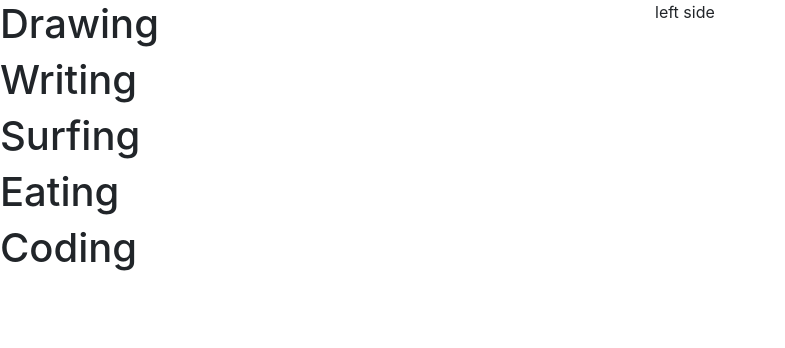
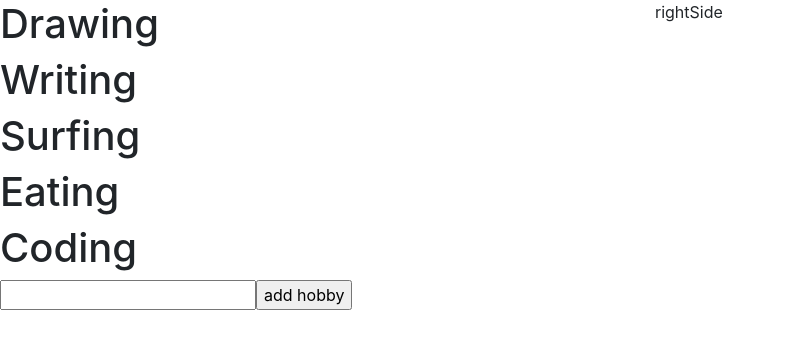
Before and after one commit to AliMasarweh/FullStack-Test, a React (Create React App) app: page / in a window 1280 px wide. Shown: the top 348 px of the page, without its empty margins (0-785 px from the left). Built offline with nearby package versions, Linux system fonts and the light colour scheme.

Commit message:
added button and input text, have some problems with validations

```diff
--- a/src/index.js
+++ b/src/index.js
@@ -5,20 +5,56 @@ class App extends React.Component {
   constructor(props) {
     super(props);
     this.state = {
-      hobbies: ["Drawing", "Writing", "Surfing", "Eating", "Coding"]
+      hobbies: ["Drawing", "Writing", "Surfing", "Eating", "Coding"],
+      input: "",
+      errors: []
     };
   }
 
   render() {
     return (
-      <div className="row">
-        <div className="col-6">
-          {this.state.hobbies.map(hobby => (
-            <h1>{hobby}</h1>
+      <>
+        <div className="row">
+          <div className="col-6">
+            {this.state.hobbies.map(hobby => (
+              <h1>{hobby}</h1>
+            ))}
+          </div>
+          <div className="col-6">rightSide</div>
+        </div>
+        <div>
+          <input
+            type="text"
+            onChange={e => (this.state.input = e.target.value)}
+          ></input>
+          <input
+            value="add hobby"
+            type="button"
+            onClick={e => {
+              const value = this.state.input;
+              const errors = [];
+              if (value) {
+                errors.push("empty input");
+              } else if (this.state.hobbies.includes(value)) {
+                errors.push("already contains this hobby!");
+              }
+              if (errors)
+                this.setState({
+                  errors: errors
+                });
+              else
+                this.setState({
+                  hobbies: [value].concat(this.state.hobbies)
+                });
+            }}
+          ></input>
+          {this.state.errors.map((error, index) => (
+            <small key={index} className="form-text text-danger">
+              {error}
+            </small>
           ))}
         </div>
-        <div className="col-6">left side</div>
-      </div>
+      </>
     );
   }
 }
```
